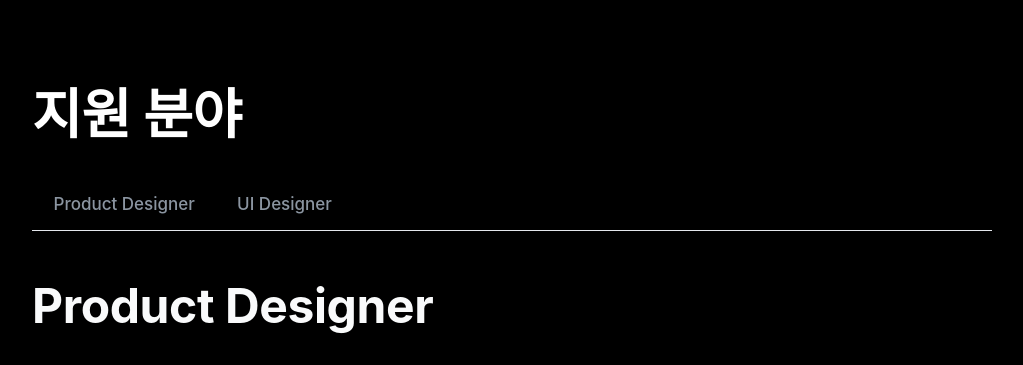
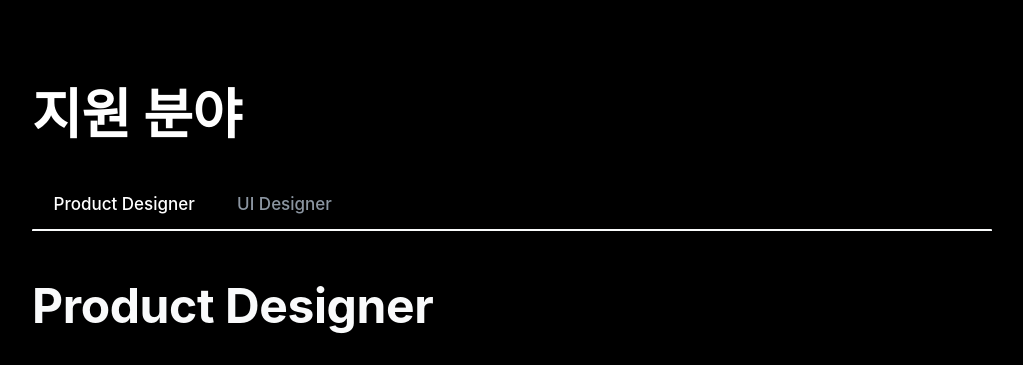
Before and after one commit to dany339/clone-tossdesigner, a plain HTML site: page index.html in a window 1280 px wide. Shown: the part 2352-2717 px from the top of the page, without its empty margins (128-1151 px from the left). Drawn offline with Linux system fonts and the light colour scheme; a script that the page names is missing.

Commit message:
Add files via upload

```diff
--- a/css/main.css
+++ b/css/main.css
@@ -457,6 +457,14 @@ a:hover {
   opacity: 0;
 }
 
+.p-tab__indicator {
+  transition: all 0.3s cubic-bezier(0.7, -0.2, 0.69, 0.8);
+  background-color: #191f28;
+  background-color: var(--grey900);
+  border-radius: 1px;
+  height: 2px;
+}
+
 .p-tab::after,
 .p-tab__indicator {
   content: "";
@@ -478,3 +486,18 @@ a:hover {
   scrollbar-width: none;
   -ms-overflow-style: none;
 }
+
+.p-tab__item::after {
+  content: "";
+  position: absolute;
+  top: 50%;
+  left: 50%;
+  width: calc(100% - 8px);
+  height: calc(100% - 8px);
+  transform: translate(-50%, -50%);
+  border-radius: 8px;
+  background-color: rgba(2, 32, 71, 0.05);
+  background-color: var(--greyOpacity100);
+  opacity: 0;
+  transition: opacity 0.2s ease;
+}
--- a/css/style.css
+++ b/css/style.css
@@ -1753,3 +1753,23 @@ body {
   border-bottom: none;
   margin-right: 0;
 }
+
+.p-tab__item--selected {
+  color: #fff;
+}
+
+.e1qm850g1 > a .ero2dty4 {
+  transition: all 0.5s;
+}
+
+.e1qm850g1 > a:hover .ero2dty4 {
+  transform: translateY(-8px);
+}
+
+.e1qm850g1 > a .ero2dty4 img {
+  transition: all 0.5s;
+  transform: scale(1);
+}
+.e1qm850g1 > a:hover .ero2dty4 img {
+  transform: scale(1.15);
+}
```
